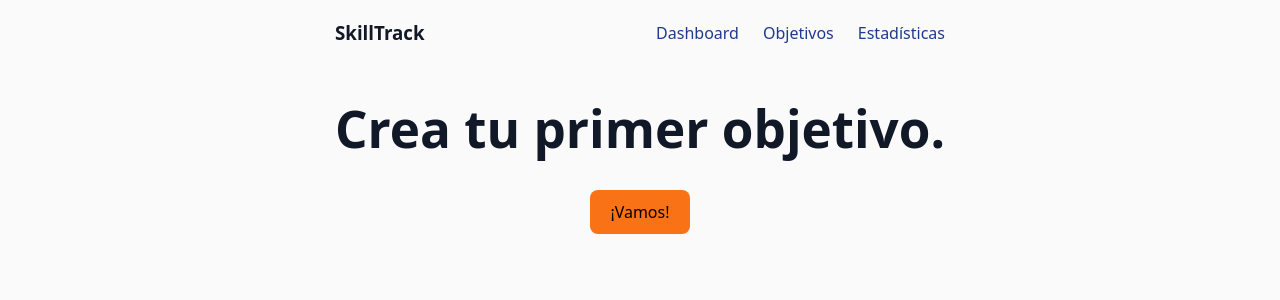
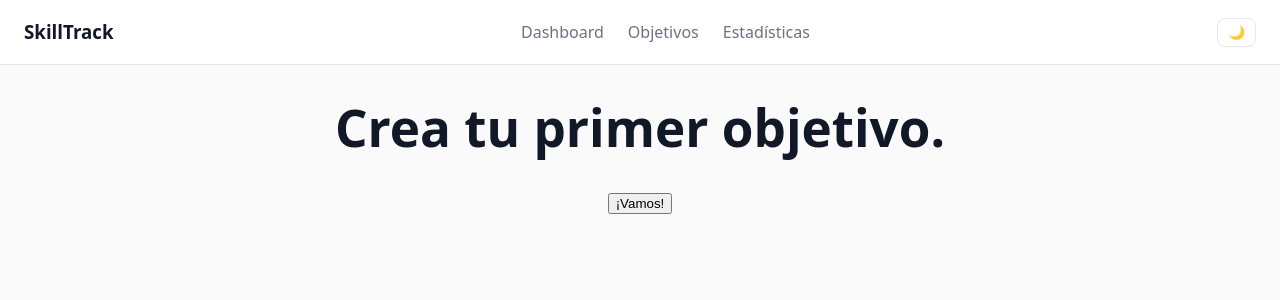
Before and after one commit to javierpiquerasmartinez/skilltrack, a React (Vite) app in the folder skilltrack/: page / in a window 1280 px wide. Shown: the top 300 px of the page. Built offline with nearby package versions, Linux system fonts and the light colour scheme.

Commit message:
feat: update Header component styles and remove unused button styles

```diff
--- a/skilltrack/src/App.css
+++ b/skilltrack/src/App.css
@@ -1,7 +1,7 @@
 #root {
-  max-width: 1280px;
-  margin: 0 auto;
+  min-width: 100%;
   text-align: center;
   display: flex;
   flex-direction: column;
+  box-sizing: border-box;
 }
--- a/skilltrack/src/components/Header.css
+++ b/skilltrack/src/components/Header.css
@@ -3,10 +3,39 @@ header {
     flex-direction: row;
     justify-content: space-between;
     align-items: center;
+    background: var(--surface-1);
+    padding: 0px 24px;
+    height: 64px;
+    border-bottom: 1px solid var(--border);
+    backdrop-filter: blur(8px);
 }
 
 nav {
     display: flex;
-    flex-direction: row;
     gap: 1.5rem;
 }
+
+nav a {
+    text-decoration: none;
+    color: var(--text-muted);
+    font-weight: 500;
+    transition: color 0.25s ease;
+}
+
+nav a:hover {
+    color: var(--secondary);
+}
+
+.theme-toggle {
+    background: transparent;
+    border: 1px solid var(--border);
+    color: var(--text);
+    padding: 6px 10px;
+    border-radius: 8px;
+    cursor: pointer;
+    transition: all 0.2s ease;
+}
+
+.theme-toggle:hover {
+    background: var(--bg-color);
+}
--- a/skilltrack/src/components/Header.tsx
+++ b/skilltrack/src/components/Header.tsx
@@ -9,6 +9,9 @@ function Header() {
                 <a href="">Objetivos</a>
                 <a href="">Estadísticas</a>
             </nav>
+            <div>
+                <button className='theme-toggle'>🌙</button>
+            </div>
         </header>
     )
 }
--- a/skilltrack/src/index.css
+++ b/skilltrack/src/index.css
@@ -61,28 +61,6 @@ h1 {
   line-height: 1.1;
 }
 
-button {
-  border-radius: 8px;
-  border: 1px solid transparent;
-  padding: 0.6em 1.2em;
-  font-size: 1em;
-  font-weight: 500;
-  font-family: inherit;
-  background-color: var(--brand);
-  cursor: pointer;
-  transition: border-color 0.25s;
-}
-
-button:hover {
-  background-color: var(--brand-hover);
-  border: 1px solid var(--brand-soft)
-}
-
-button:focus,
-button:focus-visible {
-  outline: 4px auto -webkit-focus-ring-color;
-}
-
 @media (prefers-color-scheme: light) {
   :root {
     --bg-color: #fafafa;
```
